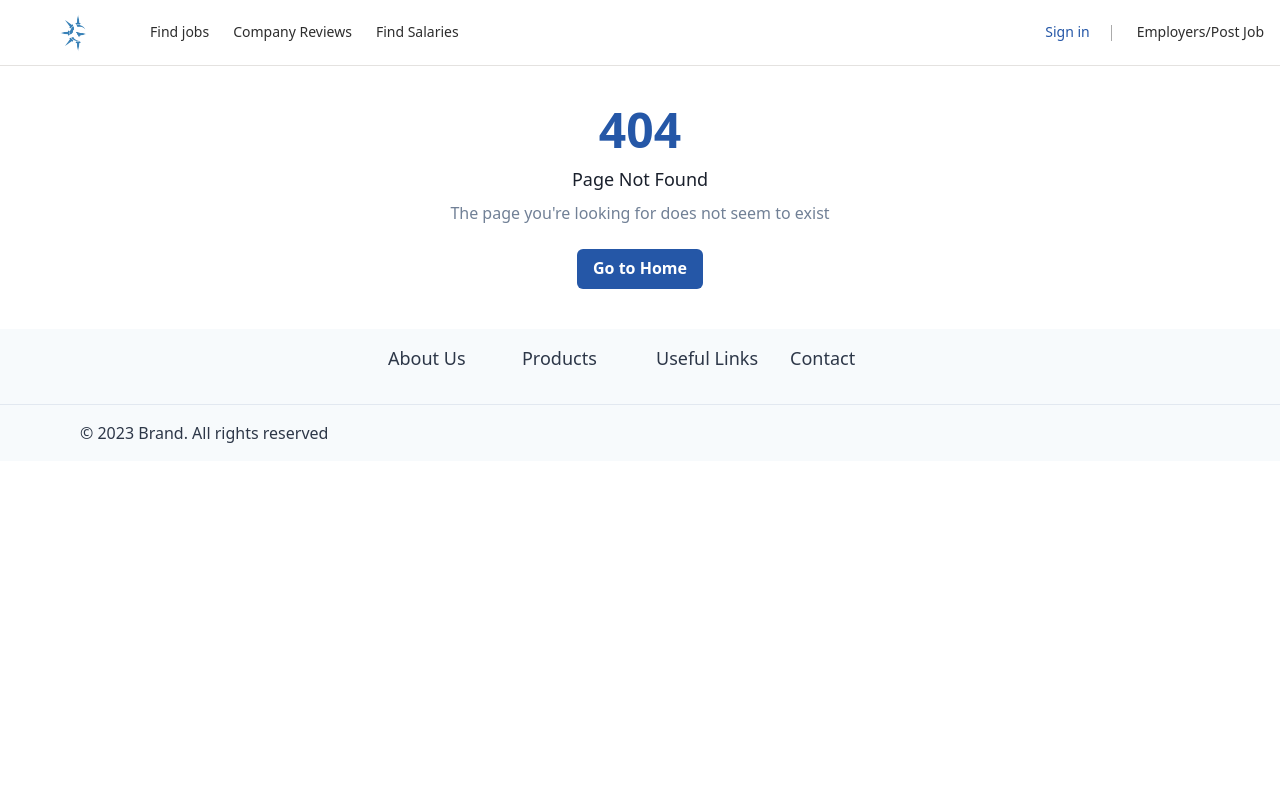
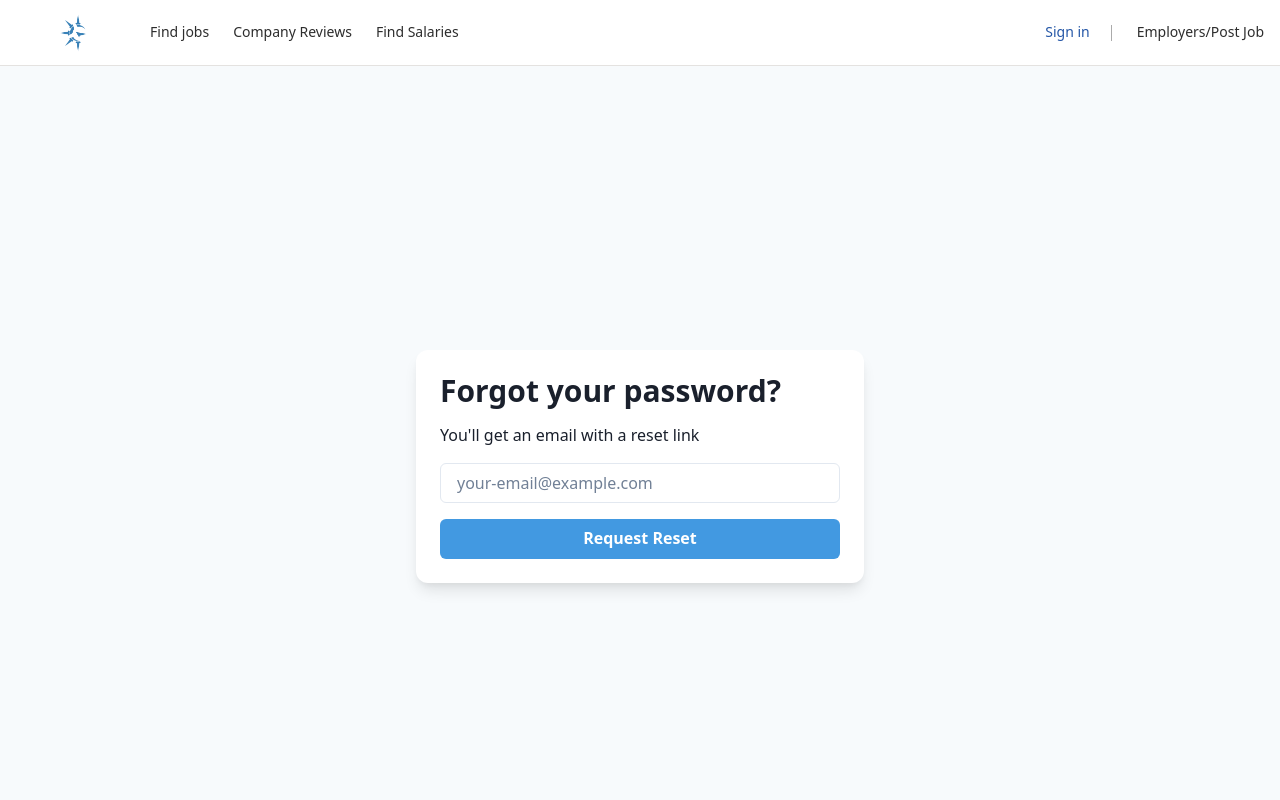
Before and after one commit to iamrahilhabibli/CareerCompassClient, a React (Create React App) app: page /passwordreset in a window 1280 px wide. Shown: the top 800 px of the page. Built offline with nearby package versions, Linux system fonts and the light colour scheme.

Commit message:
Password reset component added

```diff
--- a/src/App.jsx
+++ b/src/App.jsx
@@ -6,14 +6,11 @@ import "./index.css";
 import { Signup } from "./components/Signup/Signup";
 import { Signin } from "./components/Signin/Signin";
 import { Details } from "./components/CompanyDet/Details";
-import { CompanyDetailsForm } from "./components/CompanyDet/CompanyDetailsForm";
-import { CompanyDetailsAbout } from "./components/CompanyDet/CompanyDetailsAbout";
 import { Profile } from "./components/Profile/Profile";
-import Multistep, {
-  CompanyDetailsName,
-} from "./components/CompanyDet/CompanyDetailsName";
+import Multistep from "./components/CompanyDet/CompanyDetailsName";
 import { Footer } from "./components/Footer/Footer";
 import { NotFound } from "./components/NotFound/NotFound";
+import { ForgotPass } from "./components/ForgotPassword/ForgotPass";
 export function App() {
   return (
     <>
@@ -26,6 +23,7 @@ export function App() {
         <Route path="/companydetailform" element={<Multistep />} />
         <Route path="/companydetails" element={<Details />} />
         <Route path="/profile" element={<Profile />} />
+        <Route path="/passwordreset" element={<ForgotPass />} />
         <Route path="*" element={<NotFound />} />
       </Routes>
       <Footer />
--- /dev/null
+++ b/src/components/ForgotPassword/ForgotPass.jsx
@@ -0,0 +1,66 @@
+"use client";
+
+import {
+  Button,
+  FormControl,
+  Flex,
+  Heading,
+  Input,
+  Stack,
+  Text,
+  useColorModeValue,
+} from "@chakra-ui/react";
+
+// type ForgotPasswordFormInputs = {
+//   email: string,
+// };
+
+export function ForgotPass() {
+  return (
+    <Flex
+      minH={"100vh"}
+      align={"center"}
+      justify={"center"}
+      bg={useColorModeValue("gray.50", "gray.800")}
+    >
+      <Stack
+        spacing={4}
+        w={"full"}
+        maxW={"md"}
+        bg={useColorModeValue("white", "gray.700")}
+        rounded={"xl"}
+        boxShadow={"lg"}
+        p={6}
+        my={12}
+      >
+        <Heading lineHeight={1.1} fontSize={{ base: "2xl", md: "3xl" }}>
+          Forgot your password?
+        </Heading>
+        <Text
+          fontSize={{ base: "sm", sm: "md" }}
+          color={useColorModeValue("gray.800", "gray.400")}
+        >
+          You&apos;ll get an email with a reset link
+        </Text>
+        <FormControl id="email">
+          <Input
+            placeholder="your-email@example.com"
+            _placeholder={{ color: "gray.500" }}
+            type="email"
+          />
+        </FormControl>
+        <Stack spacing={6}>
+          <Button
+            bg={"blue.400"}
+            color={"white"}
+            _hover={{
+              bg: "blue.500",
+            }}
+          >
+            Request Reset
+          </Button>
+        </Stack>
+      </Stack>
+    </Flex>
+  );
+}
```
